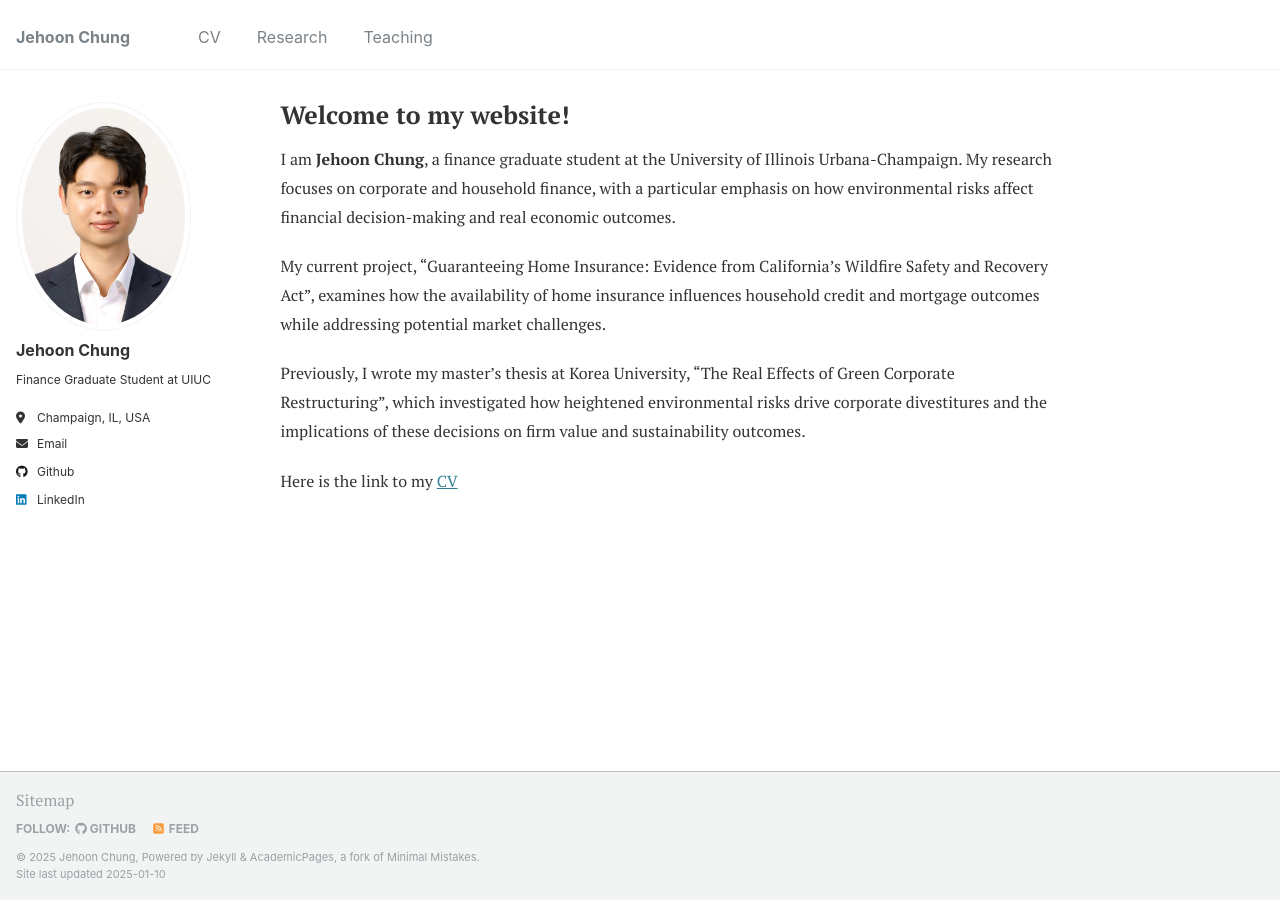
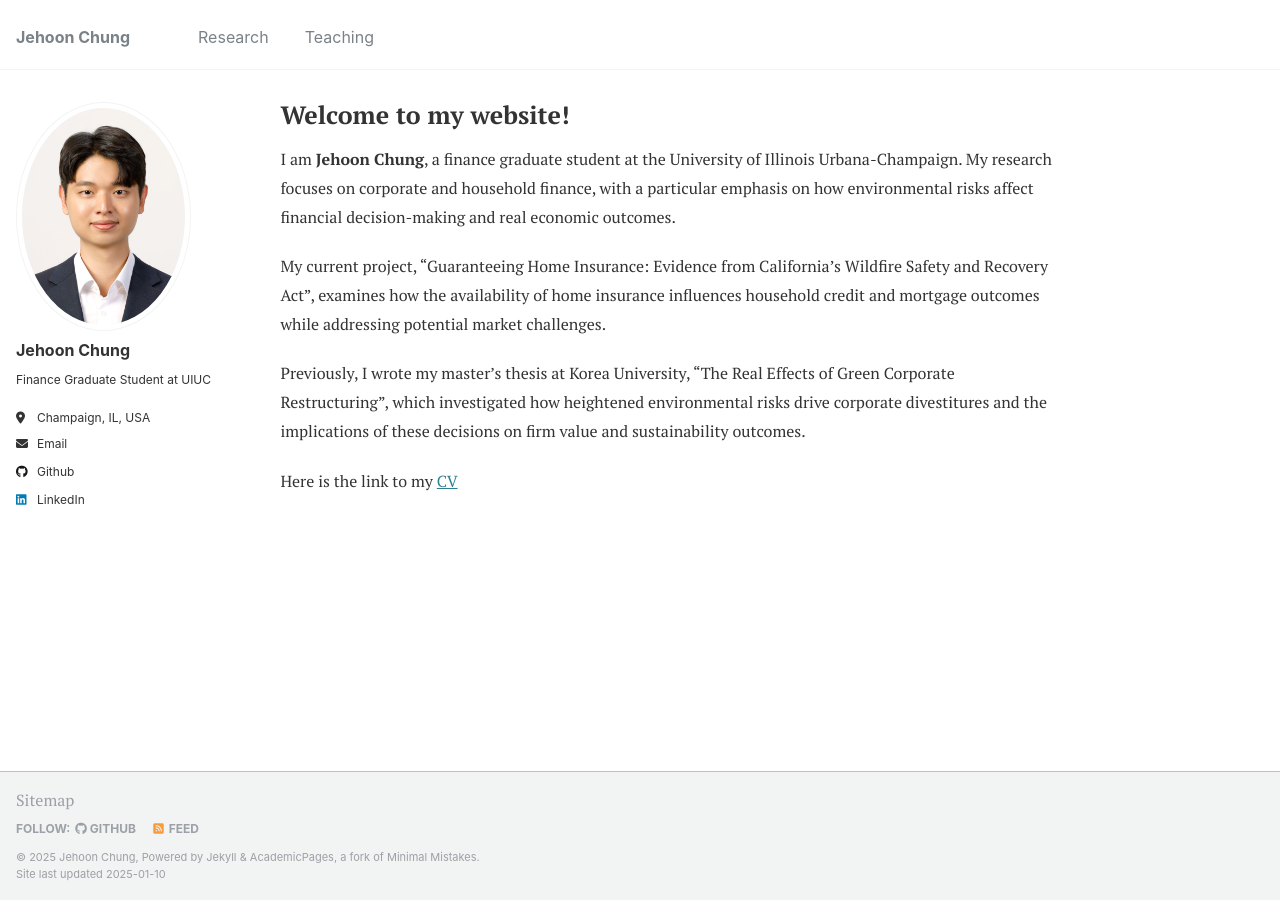
Before and after one commit to JehoonChung/jehoonchung.github.io, a Jekyll site: the page built from _pages/about.md, in a window 1280 px wide. Built offline with Jekyll 4.4.1, drawn with Linux system fonts in a browser that asks for light colours.

```diff
--- a/_data/navigation.yml
+++ b/_data/navigation.yml
@@ -5,8 +5,6 @@
 # prevent it from being included in the site.
 
 main:
-  - title: "CV"
-    url: /CV/
 
   - title: "Research"
     url: /Research/
```
